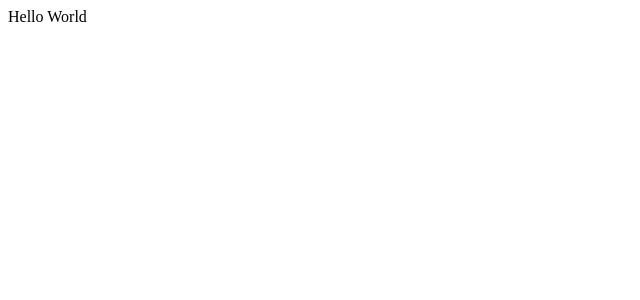
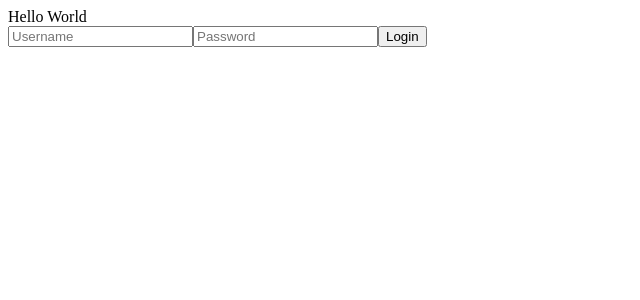
Before and after one commit to team-jigglypuff-nyoi9/timeWise, a React app: page / in a window 1280 px wide. Shown: the top 300 px of the page, without its empty margins (0-640 px from the left). Built offline with nearby package versions, Linux system fonts and the light colour scheme.

Commit message:
log in component renders on the frront end

```diff
--- a/client/App.tsx
+++ b/client/App.tsx
@@ -1,7 +1,12 @@
 import React from 'react';
-
+import Login from './components/login';
 export default function App():React.JSX.Element {
   return (
-    <div>Hello World</ div>
+    <div>Hello World
+        <Login/>
+
+        </ div>
+
+
   );
 }
--- a/client/Index.tsx
+++ b/client/Index.tsx
@@ -4,7 +4,7 @@ import { createRoot } from 'react-dom/client';
 import './static/styles.css';
 import { store } from './redux/store'
 import { Provider } from 'react-redux';
-import style from './static/style.css'
+
 
 
 
--- a/client/components/login.tsx
+++ b/client/components/login.tsx
@@ -1,8 +1,36 @@
-import React from "react";
+import React, {useState} from "react";
+import { UseDispatch, useDispatch } from "react-redux";
+import { loginRequest } from "../redux/loginSlice";
+//will use 'useState' to manage the state of the username and the password inputs
+//uses 'useDispatch' hook to send off actions to the redux store.
 
+//user will click login button and send a login request wit user and pass
+const Login: React.FC =( ) => {
+const [username , setUsername] = useState('');
+const [password, setPassword] = useState('');
+const dispatch = useDispatch();
 
+const handleLogin = ()=> {
+    dispatch (loginRequest({ username, password }))
+}
 
+return (
+    <div>
+        <input
+        type ="text"
+        value = {username}
+        onChange = {(e) => setUsername (e.target.value)}
+        placeholder = 'Username'
+        />
+        <input
+        type = "password"
+        value = {password}
+        onChange = {(e)=> setPassword(e.target.value)}
+        placeholder = "Password"
+        />
+        <button onClick = {handleLogin}>Login</button>
+    </div>
+);
+};
 
-const login = (username: string , password: string )=> {
-
-}
+export default Login;
```
Also changed, not shown: 1 other file (tests, documents, lock files or other folders).
